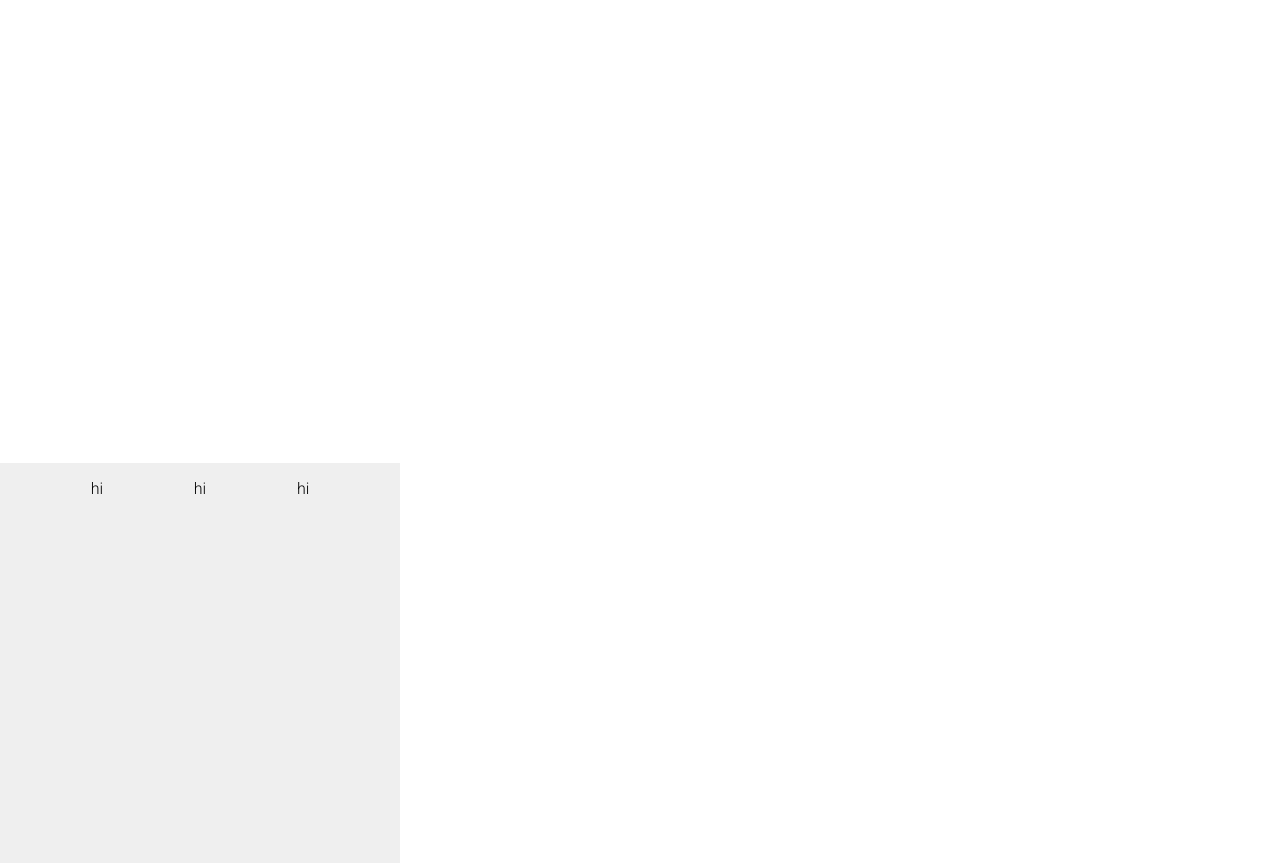
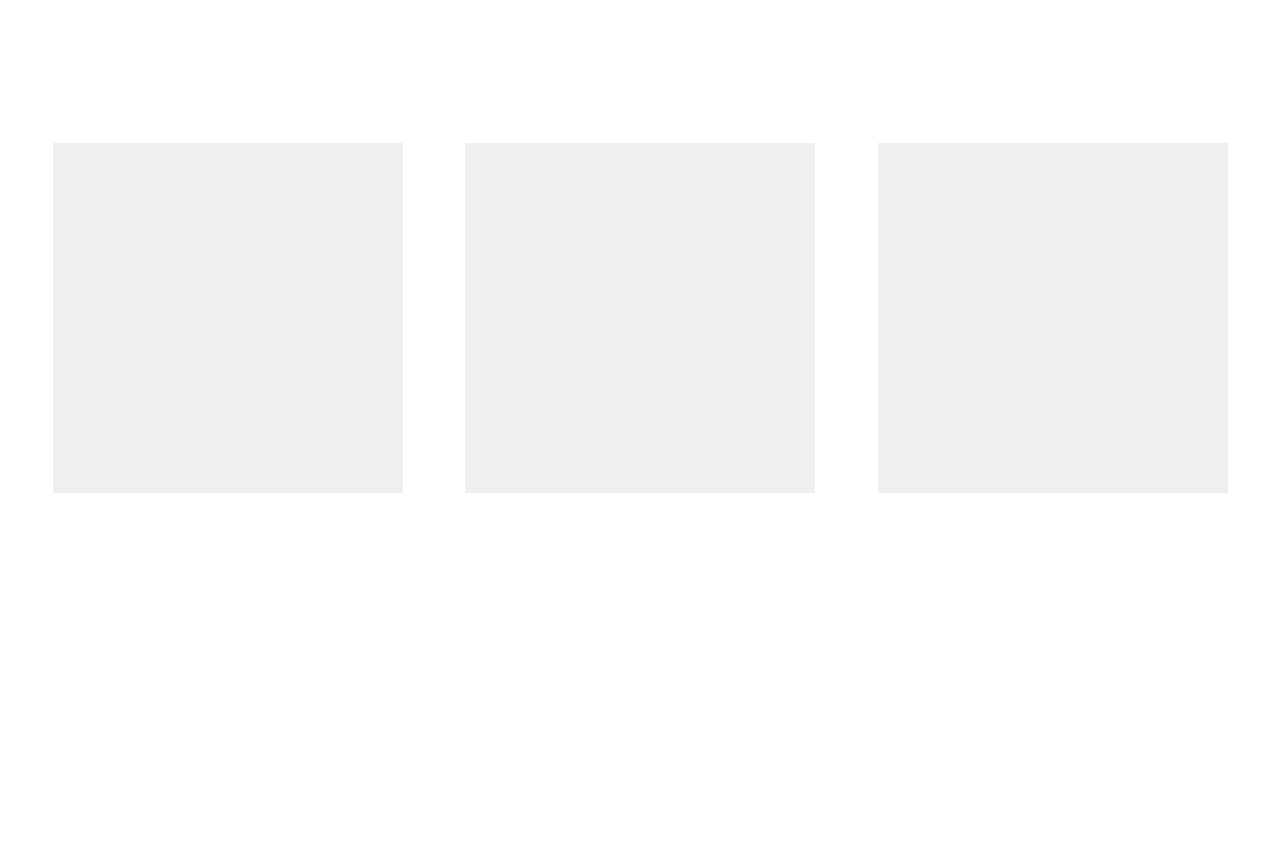
Before and after one commit to alexiscameronfrankel/covid19, a React (Create React App) app: page / in a window 1280 px wide. Shown: the part 1700-2563 px from the top of the page. After the commit the page ends 2203 px from the top, so only its background shows below. Built offline with nearby package versions, Linux system fonts and the light colour scheme.

Commit message:
resources css fixed at least for desktop

```diff
--- a/src/App.css
+++ b/src/App.css
@@ -226,7 +226,7 @@ nav ul li.btn {
 /*-------------------------------------SECTION 3 START------------------------------*/
 
 #how_to{
-  height:1000px;
+  height:670px;
 }
 
 #how_to h1{
@@ -241,7 +241,7 @@ nav ul li.btn {
   margin-right: -30px;
 }
 
- #how_to article{
+#how_to article{
   display: flex;
   justify-content: space-between;
 }
@@ -253,16 +253,15 @@ nav ul li.btn {
 }
 
 .square{
-  height: 400px;
-  width: 400px;
+  height: 350px;
+  width: 350px;
   background-color: #efefef;
+  margin: 10px;
+}
+
+#resources{
   display: flex;
   justify-content: space-evenly;
-}
-
-.square div{
-  display: flex;
-  flex-direction: column;
 }
 
 @media all and (max-width: 990px){
--- a/src/components/Home.js
+++ b/src/components/Home.js
@@ -44,10 +44,11 @@ class Home extends Component {
                     <img src="./3rdsection.png" alt="cartoon girl doing yoga" id="yogagirl" />
                 </article>
               </section>
-              <section className="square">
-              <div><p>hi</p></div>
-                <div><p>hi</p></div>
-                <div><p>hi</p></div>
+              <section id="resources">
+                <div className="square"></div>
+                <div className="square"></div>
+                <div className="square"></div>
+
               </section>
             </>
         );
```
